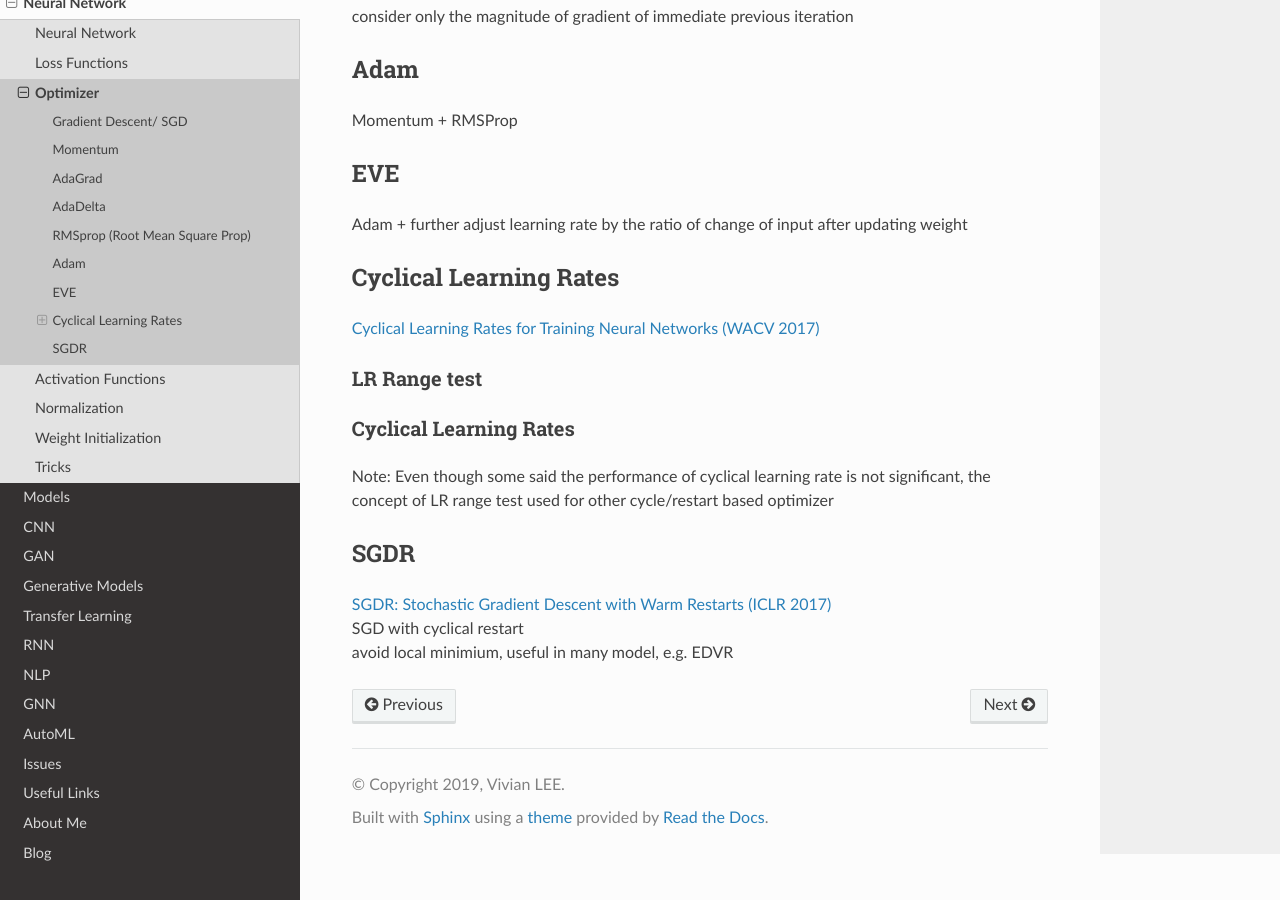
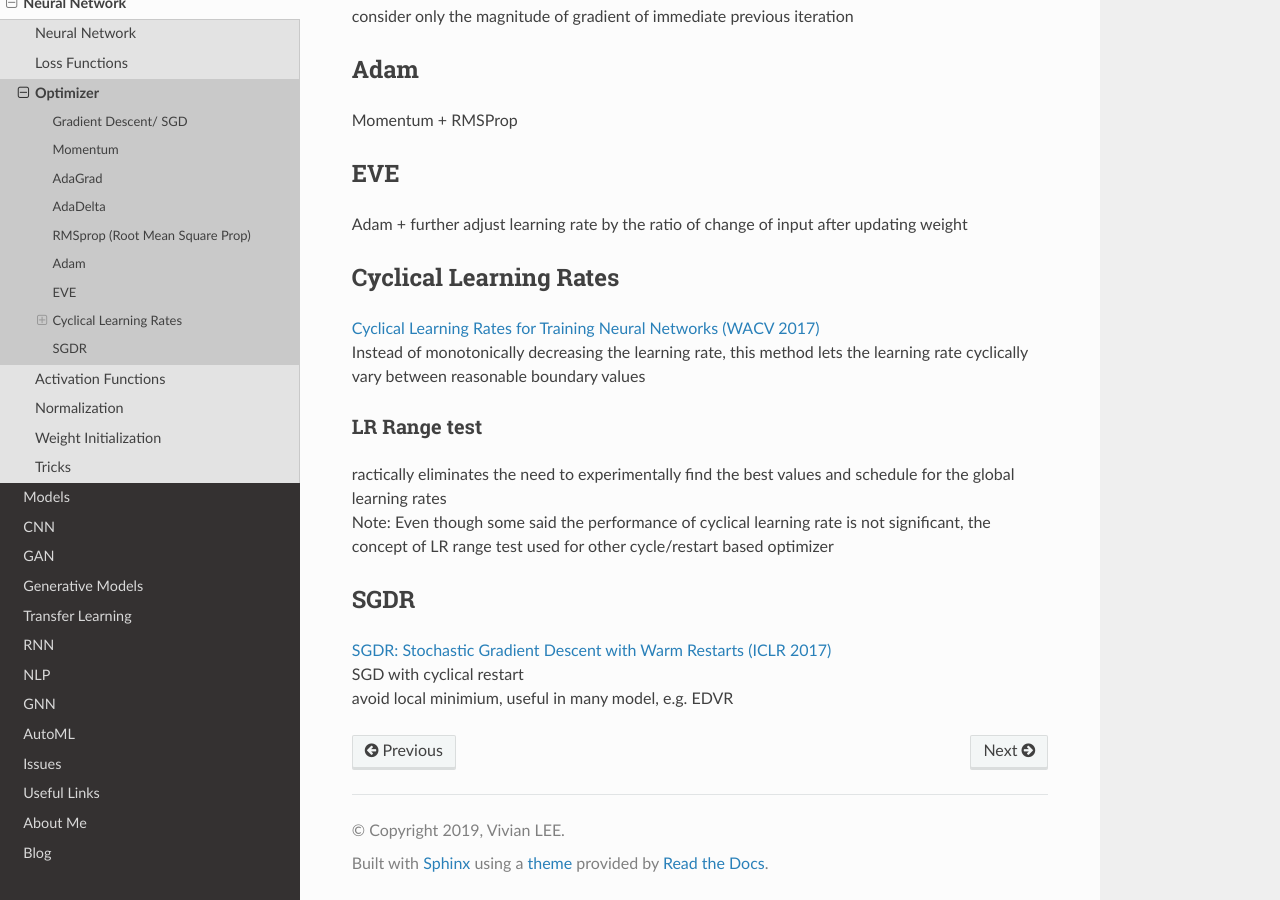
Before and after one commit to vlee-harmonicinc/machine-learning-note, a Sphinx documentation site: the page built from source/basic/optimizer.md, in a window 1280 px wide and 900 px high, scrolled down 579 px. Built offline with Sphinx 7.4.7 and the Read the Docs theme 2.0.0, drawn with Linux system fonts in a browser that asks for light colours; pages that are not in the unit, such as notebooks, are missing from menus.

```diff
--- a/source/basic/optimizer.md
+++ b/source/basic/optimizer.md
@@ -19,8 +19,9 @@ Adam + further adjust learning rate by the ratio of change of input after updati
 
 ## Cyclical Learning Rates
 [Cyclical Learning Rates for Training Neural Networks (WACV 2017)](https://arxiv.org/abs/1506.01186)
+Instead of monotonically decreasing the learning rate, this method lets the learning rate cyclically vary between reasonable boundary values
 ### LR Range test
-### Cyclical Learning Rates
+ractically eliminates the need to experimentally find the best values and schedule for the global learning rates
 Note: Even though some said the performance of cyclical learning rate is not significant, the concept of LR range test used for other cycle/restart based optimizer
 
 ## SGDR
--- a/source/conf.py
+++ b/source/conf.py
@@ -61,6 +61,7 @@ exclude_patterns = []
 
 # The master toctree document.
 master_doc = 'index'
+exclude_patterns = ['capsule.md', 'audio', 'idea']
 
 # -- Options for HTML output -------------------------------------------------
 
```
Also changed, not shown: source/capsule.md (added, +9 -0 lines), source/CNN/video/MEMC-Net.md (renamed from source/CNN/img2img/MEMC-Net.md), source/CNN/video/img/MEMC-Net_architecture.png (renamed from source/CNN/img2img/img/MEMC-Net_architecture.png), source/CNN/video/img/MEMC-Net_fig2.png (renamed from source/CNN/img2img/img/MEMC-Net_fig2.png), source/CNN/video/img/MEMC-Net_fig5.png (renamed from source/CNN/img2img/img/MEMC-Net_fig5.png), source/CNN/video/optical_flow.md (renamed from source/CNN/img2img/optical_flow.md).
